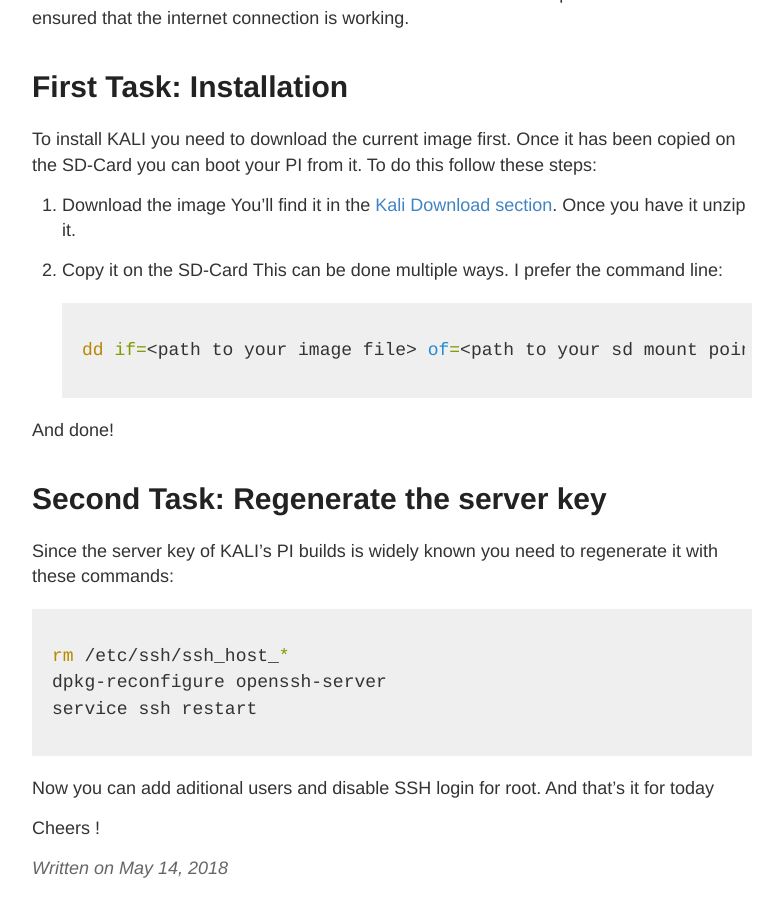
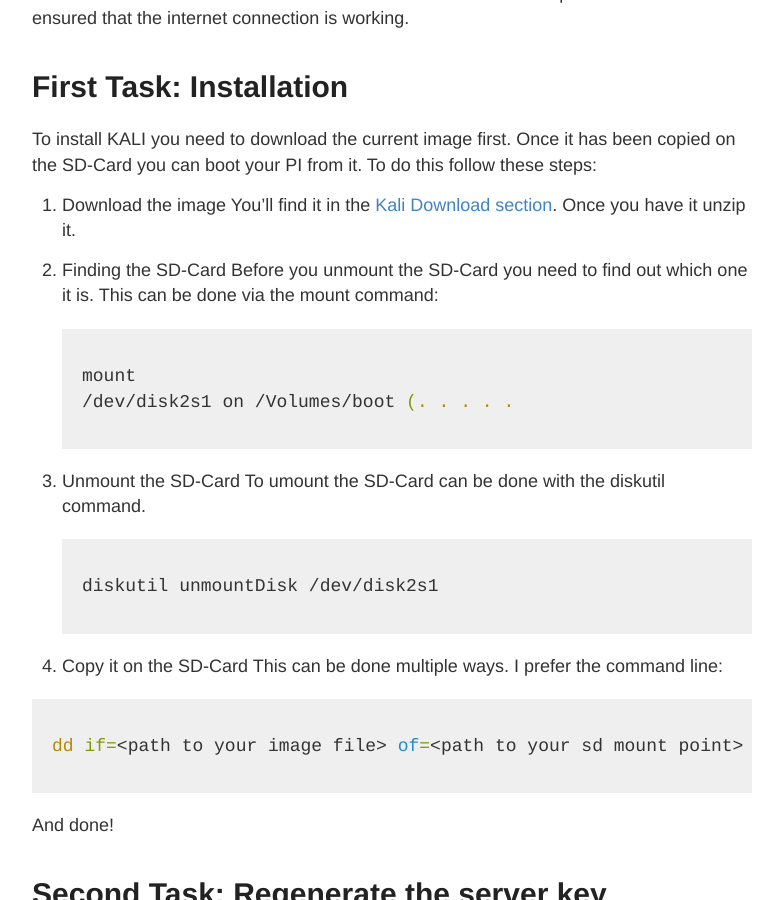
Before and after one commit to mmiedaner/mmiedaner.github.io, a Jekyll site: the page built from _posts/2018-05-14-Kali-on-raspberry-pi-1.md, in a window 1280 px wide and 900 px high, scrolled down 551 px. Shown: the whole window, without its empty margins (248-1031 px from the left). Built offline with Jekyll 4.4.1, drawn with Linux system fonts in a browser that asks for light colours; comment, search, counter and statistics services are not loaded.

Commit message:
remove erroneous file

````diff
--- a/_posts/2018-05-14-Kali-on-raspberry-pi-1.md
+++ b/_posts/2018-05-14-Kali-on-raspberry-pi-1.md
@@ -27,16 +27,33 @@
 You'll find it in the [Kali Download section](https://www.offensive-security.com/kali-linux-arm-images/). Once you have it unzip
 it.
 
-2. Copy it on the SD-Card
+
+2. Finding the SD-Card
+Before you unmount the SD-Card you need to find out which one it is. This can be done via the mount command:
+```bash
+mount
+/dev/disk2s1 on /Volumes/boot (. . . . .
+```
+
+3. Unmount the SD-Card
+To umount the SD-Card can be done with the diskutil command.
+```bash
+diskutil unmountDisk /dev/disk2s1
+```
+
+
+4. Copy it on the SD-Card
 This can be done multiple ways. I prefer the command line:
+
 ```bash
-dd if=<path to your image file> of=<path to your sd mount point> bs=512k
+dd if=<path to your image file> of=<path to your sd mount point> bs=512k; sync;
 ```
 
 And done!
 
 # Second Task: Regenerate the server key #
 Since the server key of KALI's PI builds is widely known you need to regenerate it with these commands:
+
 ```bash
 rm /etc/ssh/ssh_host_*
 dpkg-reconfigure openssh-server
````
Also changed, not shown: _posts/2016-03-29-kali-is-your-host.md (deleted, +0 -153 lines).
